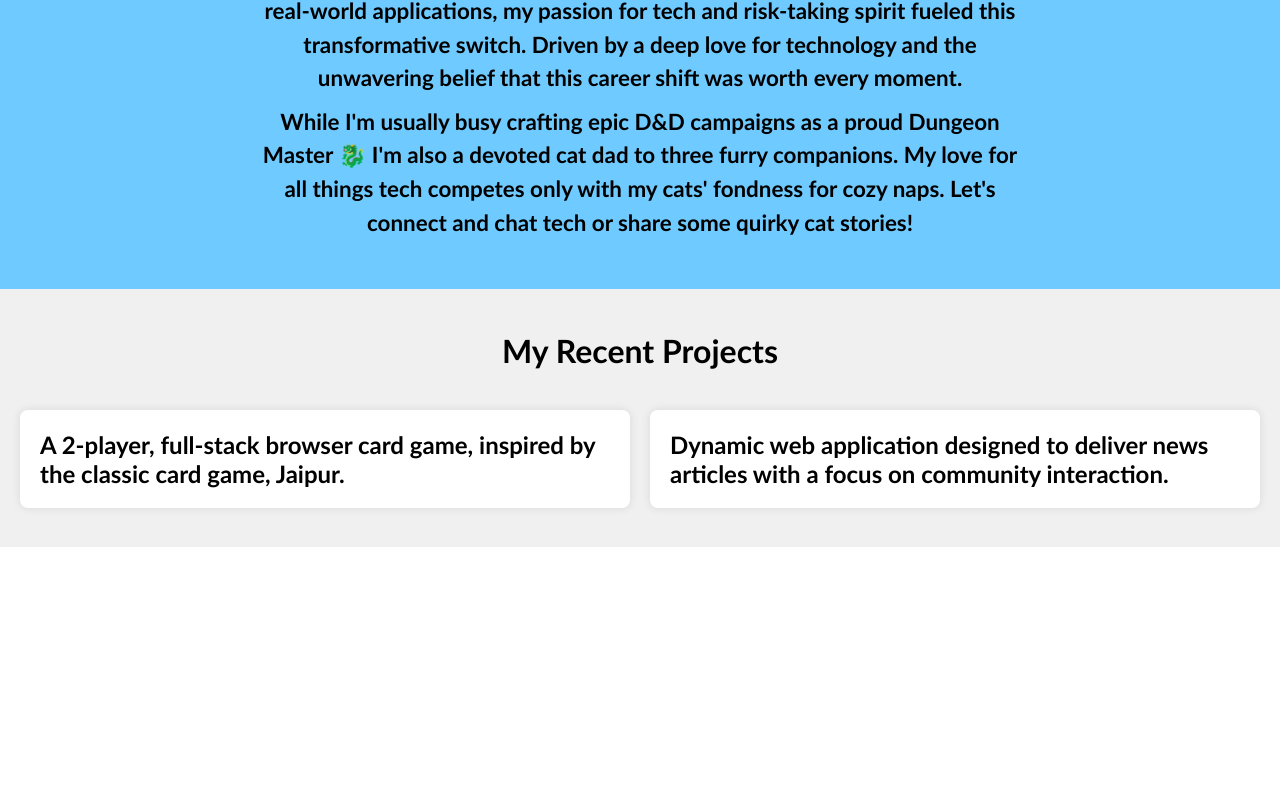
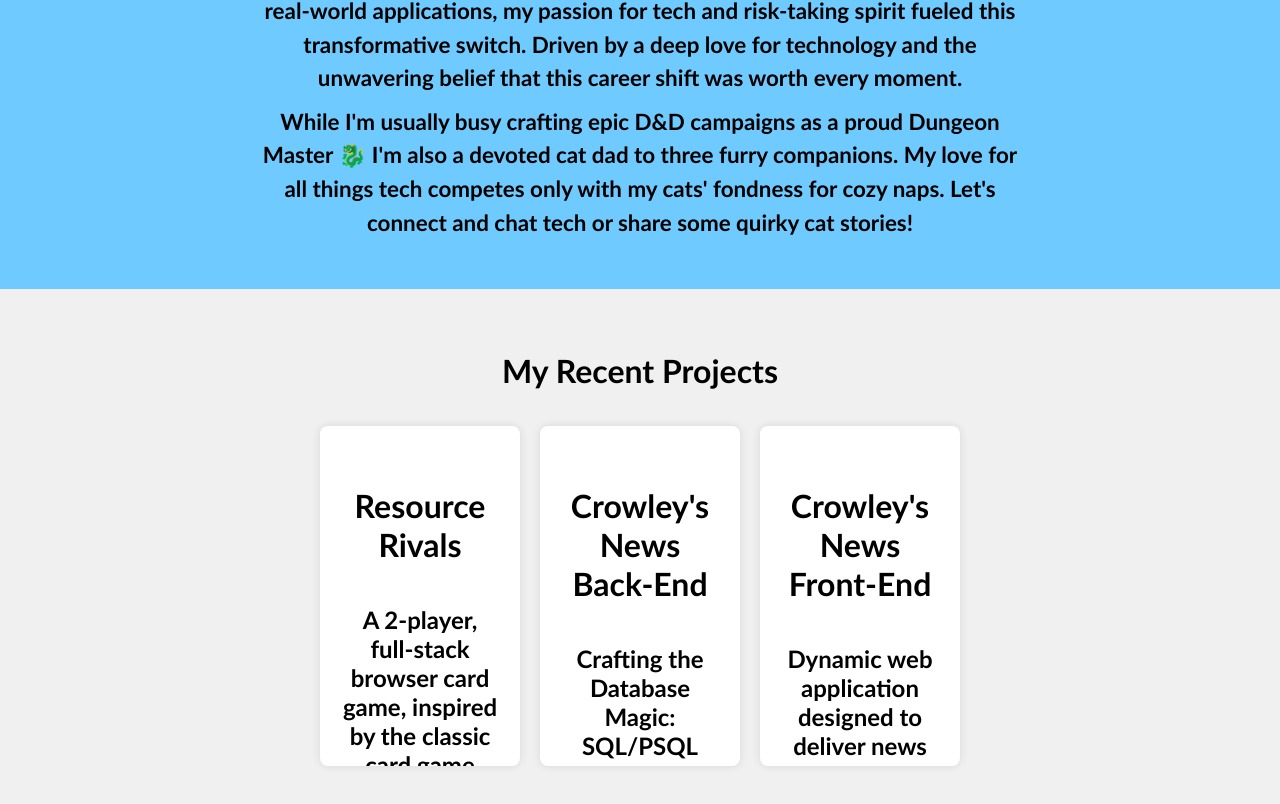
Before and after one commit to WhitworthJoe/Portfolio, a React (Vite) app in the folder Portfolio-website/: page / in a window 1280 px wide. Shown: the part 1239-2043 px from the top of the page. Before the commit the page ends 1786 px from the top, so only its background shows below. Built offline with nearby package versions, Linux system fonts and the light colour scheme.

Commit message:
grid setup + container project section

```diff
--- a/Portfolio-website/src/Components/Projects.css
+++ b/Portfolio-website/src/Components/Projects.css
@@ -1,6 +1,6 @@
 .projectsContainer {
   background-color: #f0f0f0;
-    padding: 20px;
+  padding: 5vh 25vw;
 }
 
 .projectsHeader {
@@ -11,13 +11,28 @@
 
 .projects {
   display: grid;
-    grid-template-columns: repeat(auto-fit, minmax(300px, 1fr));
+  grid-template-columns: repeat(
+    auto-fit,
+    minmax(10px, 2fr)
+  );
   gap: 20px;
+  justify-content: center;
+  align-items: center;
 }
 
-  .projects h2 {
+.projectBox {
     background-color: #fff;
     padding: 20px;
     border-radius: 8px;
     box-shadow: 0 0 10px rgba(0, 0, 0, 0.1);
+    text-align: center;
+    height: 300px;
+    overflow: hidden;
+    display: flex;
+    flex-direction: column;
+    margin-top: 2vh;
   }
+
+  .projectBox h1 {
+    margin-top: 5vh /* Adjust the top margin to start 20px below the top of the box */
+  }
--- a/Portfolio-website/src/Components/Projects.jsx
+++ b/Portfolio-website/src/Components/Projects.jsx
@@ -6,8 +6,24 @@ const Projects = () => {
     <div className="projectsContainer">
       <h1 className="projectsHeader">My Recent Projects</h1>
       <div className="projects">
-        <h2>A 2-player, full-stack browser card game, inspired by the classic card game, Jaipur.</h2>
-        <h2>Dynamic web application designed to deliver news articles with a focus on community interaction.</h2>
+        <div className="projectBox">
+          <h1>Resource Rivals</h1>
+          <h2>
+            A 2-player, full-stack browser card game, inspired by the classic
+            card game Jaipur.
+          </h2>
+        </div>
+        <div className="projectBox">
+          <h1>Crowley's News Back-End</h1>
+          <h2>Crafting the Database Magic: SQL/PSQL</h2>
+        </div>
+        <div className="projectBox">
+          <h1>Crowley's News Front-End</h1>
+          <h2>
+            Dynamic web application designed to deliver news articles with a
+            focus on community interaction.
+          </h2>
+        </div>
       </div>
     </div>
   );
```
Lines whose indentation alone changed are shown as unchanged.
